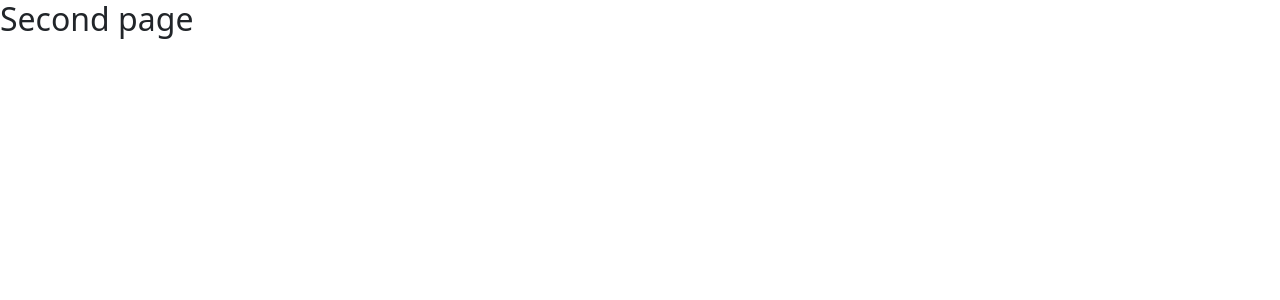
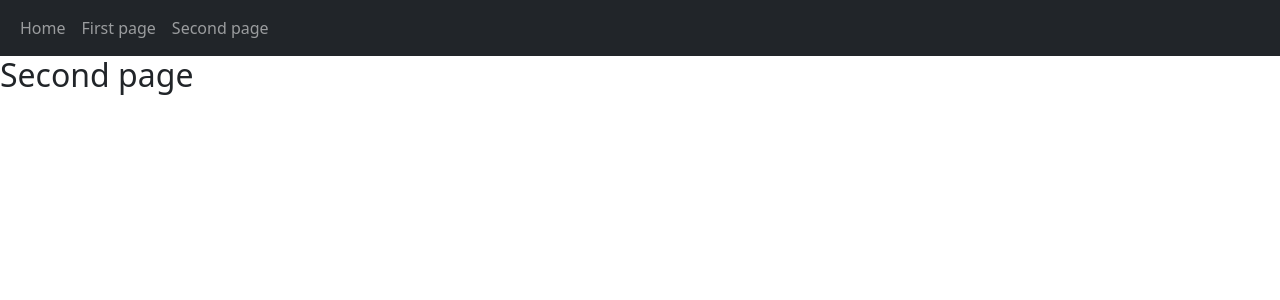
Before and after one commit to JankoDedic/iteh-domaci3, a JavaScript app: page /second_page in a window 1280 px wide. Shown: the top 300 px of the page. Built offline with nearby package versions, Linux system fonts and the light colour scheme.

Commit message:
Add NavBar to rest of the pages

```diff
--- a/src/components/FirstPage.js
+++ b/src/components/FirstPage.js
@@ -1,3 +1,10 @@
+import { NavBar } from './NavBar'
+
 export function FirstPage() {
-  return <h2>First page</h2>
+  return (
+    <div>
+      <NavBar />
+      <h2>First page</h2>
+    </div>
+  )
 }
--- a/src/components/SecondPage.js
+++ b/src/components/SecondPage.js
@@ -1,3 +1,10 @@
+import { NavBar } from './NavBar'
+
 export function SecondPage() {
-  return <h2>Second page</h2>
+  return (
+    <div>
+      <NavBar />
+      <h2>Second page</h2>
+    </div>
+  )
 }
```
